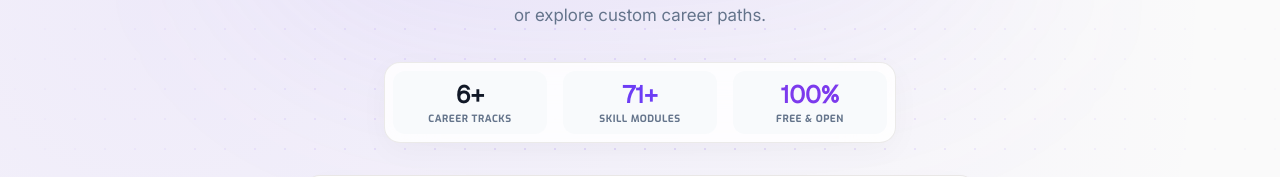
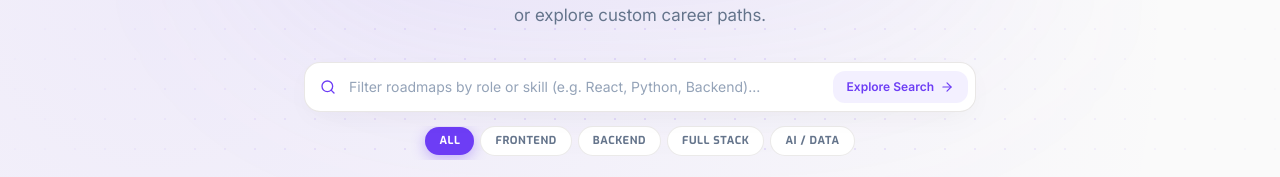
Before and after one commit to shobhitasthana1/trail-career-roadmap, a React (Vite) app in the folder trail-frontend/: page /roadmap in a window 1280 px wide. Shown: the part 316-493 px from the top of the page. Built offline with nearby package versions, Linux system fonts and the light colour scheme; no server answers.

Commit message:
Update Roadmap.jsx file

```diff
--- a/trail-frontend/src/pages/Roadmap.jsx
+++ b/trail-frontend/src/pages/Roadmap.jsx
@@ -48,15 +48,6 @@ const Roadmap = () => {
     });
   }, [searchQuery, activeCategory]);
 
-  const totalModulesCount = useMemo(
-    () =>
-      (PREBUILT_ROLES || []).reduce(
-        (acc, curr) => acc + (Number(curr.totalSkills) || 0),
-        0
-      ),
-    []
-  );
-
   return (
     <div className="relative min-h-screen w-full bg-[#FAFAFA] text-[#111827] overflow-x-hidden font-inter selection:bg-[#7C3AED]/15 selection:text-[#6D3DF5]">
       {/* Soft Ambient Background Glows */}
@@ -97,34 +88,6 @@ const Roadmap = () => {
           <p className="text-[#64748B] font-inter text-sm sm:text-base md:text-[17px] leading-relaxed max-w-2xl mx-auto mb-8 px-2">
             Explore structured learning paths built for modern developers — pick a role below or explore custom career paths.
           </p>
-
-          {/* Quick Stats Strip */}
-          <div className="inline-grid grid-cols-3 gap-2 sm:gap-4 p-1.5 sm:p-2 rounded-2xl border border-stone-200/80 bg-white/85 backdrop-blur-xl shadow-[0_8px_30px_rgba(0,0,0,0.03)] mb-8 w-full max-w-lg">
-            <div className="flex flex-col items-center justify-center py-2 px-2 sm:px-4 rounded-xl bg-[#F8FAFC]">
-              <span className="font-geist text-lg sm:text-2xl font-black text-[#111827]">
-                {PREBUILT_ROLES?.length || 0}+
-              </span>
-              <span className="text-[9px] sm:text-[10px] font-bold uppercase tracking-wider text-[#64748B] font-exo">
-                Career Tracks
-              </span>
-            </div>
-            <div className="flex flex-col items-center justify-center py-2 px-2 sm:px-4 rounded-xl bg-[#F8FAFC]">
-              <span className="font-geist text-lg sm:text-2xl font-black text-[#6D3DF5]">
-                {totalModulesCount}+
-              </span>
-              <span className="text-[9px] sm:text-[10px] font-bold uppercase tracking-wider text-[#64748B] font-exo">
-                Skill Modules
-              </span>
-            </div>
-            <div className="flex flex-col items-center justify-center py-2 px-2 sm:px-4 rounded-xl bg-[#F8FAFC]">
-              <span className="font-geist text-lg sm:text-2xl font-black text-[#7C3AED]">
-                100%
-              </span>
-              <span className="text-[9px] sm:text-[10px] font-bold uppercase tracking-wider text-[#64748B] font-exo">
-                Free & Open
-              </span>
-            </div>
-          </div>
 
           {/* Search & Category Filter Bar */}
           <div className="flex flex-col gap-3.5 max-w-2xl mx-auto">
```
